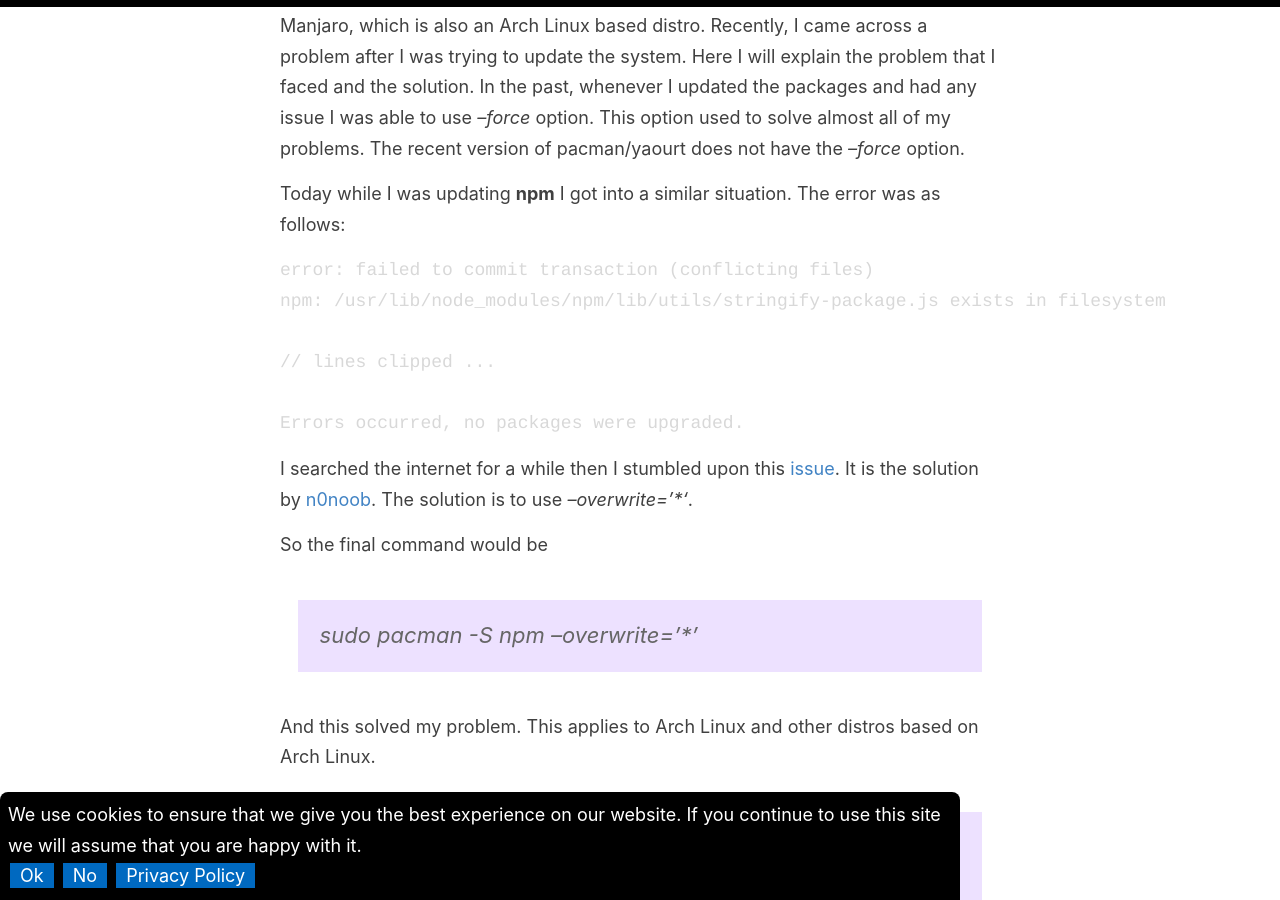
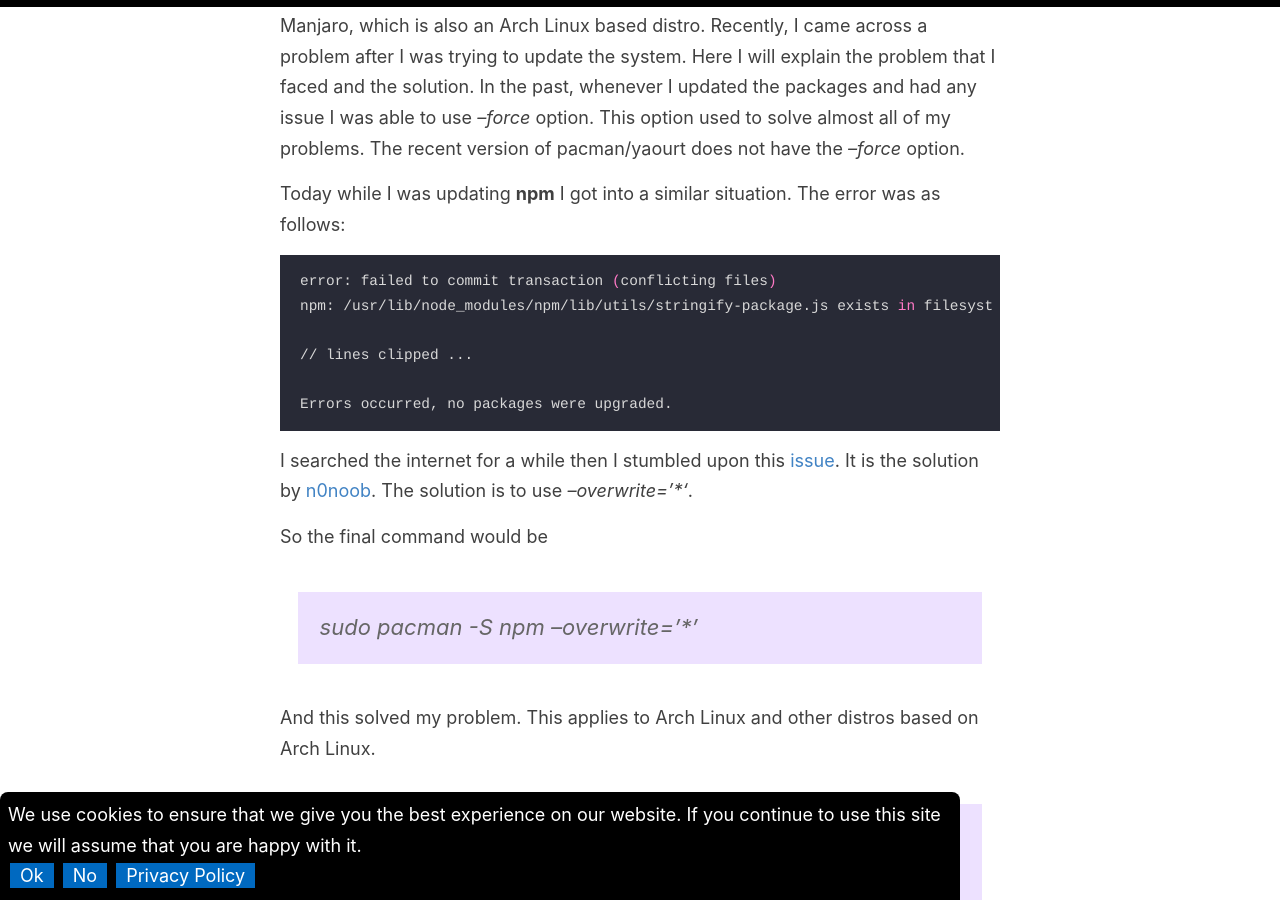
Before and after one commit to opnchaudhary/parasnath.com.np, a Jekyll site: the page built from src/_posts/2020-02-13-force-install-npm-in-arch-linux.markdown, in a window 1280 px wide and 900 px high, scrolled down 308 px. Built offline with Jekyll 4.4.1, drawn with Linux system fonts in a browser that asks for light colours; comment, search, counter and statistics services are not loaded.

Commit message:
change txt to bash for highlighting

````diff
--- a/src/_posts/2020-02-13-force-install-npm-in-arch-linux.markdown
+++ b/src/_posts/2020-02-13-force-install-npm-in-arch-linux.markdown
@@ -16,7 +16,7 @@
 
 Today while I was updating **npm** I got into a similar situation. The error was as follows:
 
-```txt
+```bash
 error: failed to commit transaction (conflicting files)
 npm: /usr/lib/node_modules/npm/lib/utils/stringify-package.js exists in filesystem
 
````
